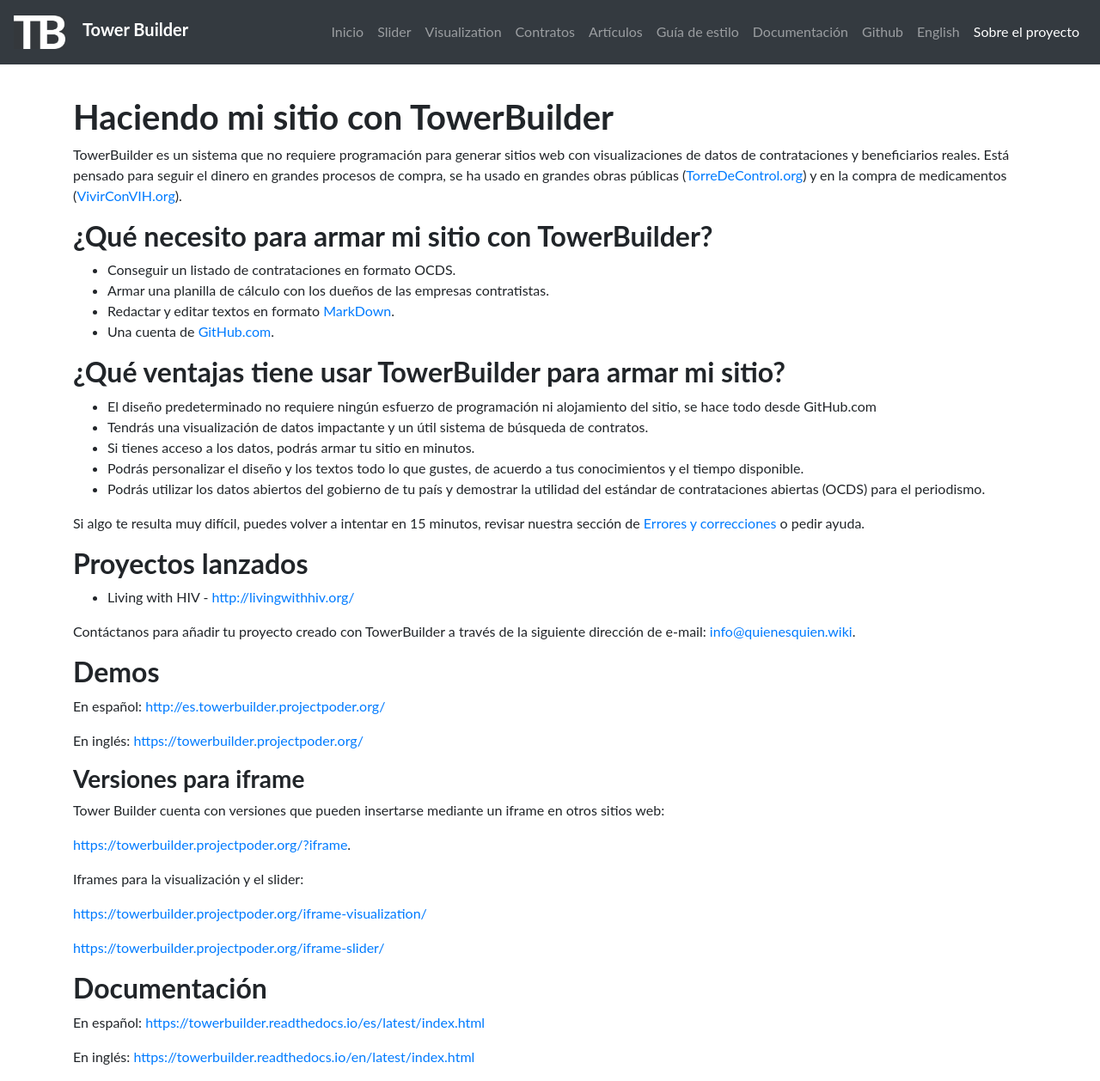
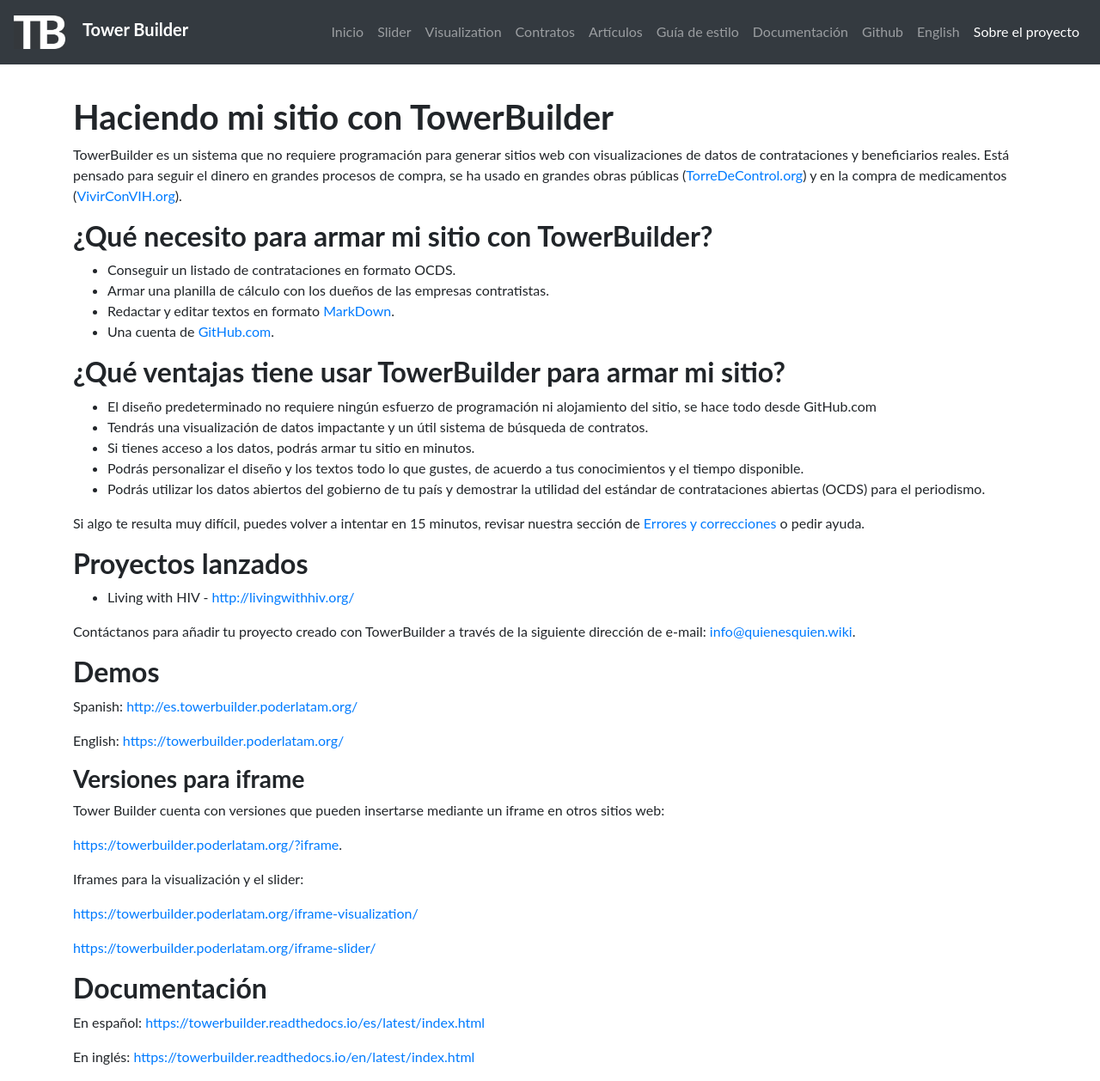
Before and after one commit to lahistoriaec/TowerBuilder_ES, a Jekyll site: the page built from 9.1-about.md, in a window 1280 px wide and 1258 px high. Shown: the whole window at 86% size. Built offline with Jekyll 4.4.1, drawn with Linux system fonts in a browser that asks for light colours.

Commit message:
Fix url's in about

```diff
--- a/9.1-about.md
+++ b/9.1-about.md
@@ -33,21 +33,21 @@
 
 ## Demos
 
-En español: <http://es.towerbuilder.projectpoder.org/>
+Spanish: <http://es.towerbuilder.poderlatam.org/>
 
-En inglés: <https://towerbuilder.projectpoder.org/>
+English: <https://towerbuilder.poderlatam.org/>
 
 ### Versiones para iframe
 
 Tower Builder cuenta con versiones que pueden insertarse mediante un iframe en otros sitios web:
 
-<https://towerbuilder.projectpoder.org/?iframe>.
+<https://towerbuilder.poderlatam.org/?iframe>.
 
 Iframes para la visualización y el slider:
 
-<https://towerbuilder.projectpoder.org/iframe-visualization/>
+<https://towerbuilder.poderlatam.org/iframe-visualization/>
 
-<https://towerbuilder.projectpoder.org/iframe-slider/>
+<https://towerbuilder.poderlatam.org/iframe-slider/>
 
 ## Documentación
 
```
